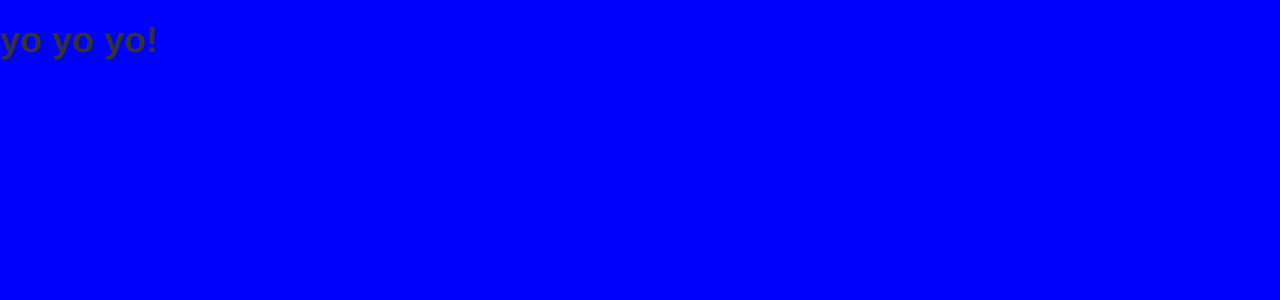
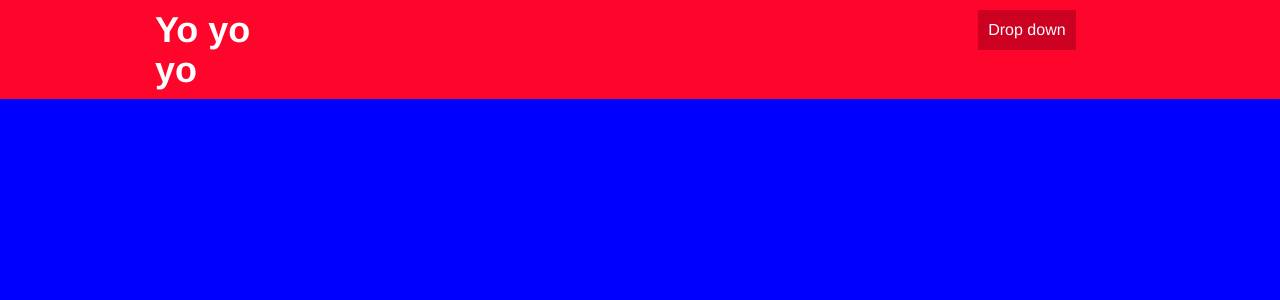
Before and after one commit to anatanson/an.github.io, a PHP site: page / in a window 1280 px wide. Shown: the top 300 px of the page. Run offline with PHP 8.4, Linux system fonts and the light colour scheme.

Commit message:
added nav

```diff
--- a/index.html
+++ b/index.html
@@ -8,6 +8,24 @@
   <link rel="stylesheet" href="/styles.css">
 </head>
 <body>
+  <header>
+          <section class="container">
+            <a href="#"><h1>Yo yo yo</h1></a>
+            <nav>
+              <ul>
+                <li><a href="#">Drop down  <span></span></a>
+                  <ul>
+                      <li><a href="#">hehe</a></li>
+                      <li><a href="#">hi</a></li>
+                      <li><a href="#">hello</a></li>
+                  </ul>
+                </li>
+              </ul>
+
+            </nav>
+           <div class="clearfix"></div>
+          </section>
+        </header>
   <h1>yo yo yo!</h1>
 </body>
 </html>
--- a/styles.css
+++ b/styles.css
@@ -1,6 +1,11 @@
 body {
   background-color: blue;
   font-family: helvetica, sans-serif;
+}
+
+.container {
+  max-width: 1000px;
+  margin: 0 auto;
 }
 
 h1 {
@@ -10,6 +15,86 @@ h1 {
 h1 span {
   font-weight: normal;
 }
+
+/* Header styles */
+header {
+  background-color: #FE052C;
+  position: fixed;
+  top: 0;
+  left: 0;
+  right: 0;
+}
+
+header h1 {
+  color: #FFF;
+  padding: 10px 2%;
+  margin: 0;
+  width: 16%;
+  float: left;
+  padding-left: 0;
+}
+
+/* Header navigation bar */
+header nav {
+  padding: 10px 2%;
+  width: 76%;
+  float: right;
+  text-align: right;
+  line-height: 30px;
+  margin-top: 0;
+  position: relative;
+  vertical-align: middle;
+}
+
+header nav a {
+  display:block;
+	padding:0 10px;
+	color:#FFF;
+	font-size:16px;
+	line-height: 40px;
+	text-decoration:none;
+  transition: 0.2s all;
+}
+
+header nav a:hover {
+  background-color: #fff;
+  color: #CC0020;
+}
+
+nav ul {
+	padding:0;
+	margin:0;
+  margin-right: 30px;
+	list-style: none;
+	position: relative;
+	}
+
+nav ul li {
+	display:inline-block;
+	background-color: #CC0020;
+  position: relative;
+}
+
+nav ul ul {
+	display: none;
+	position: absolute;
+	top: 40px;
+  right: -30px;
+}
+
+/* Display Dropdowns on Hover */
+nav ul li:hover > ul {
+	display:inherit;
+}
+
+/* First Tier Dropdown */
+nav ul ul li {
+	width:170px;
+	float:none;
+	display:list-item;
+	position: relative;
+}
+
 
 .images {
   display: flex;
```
